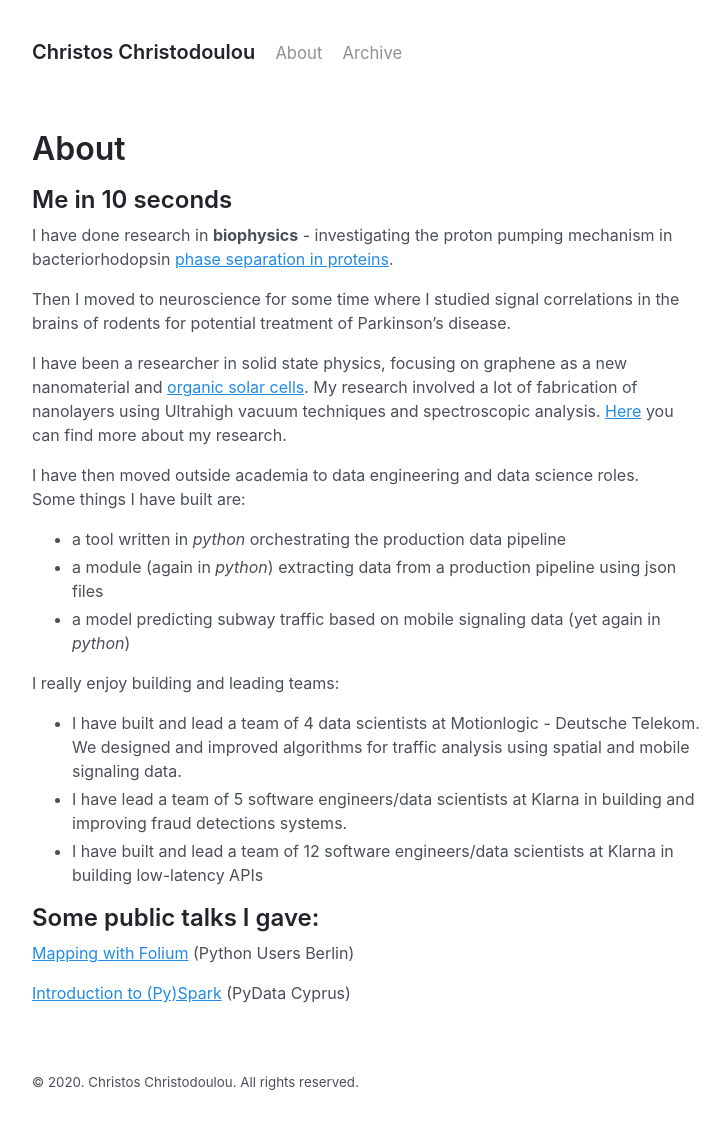
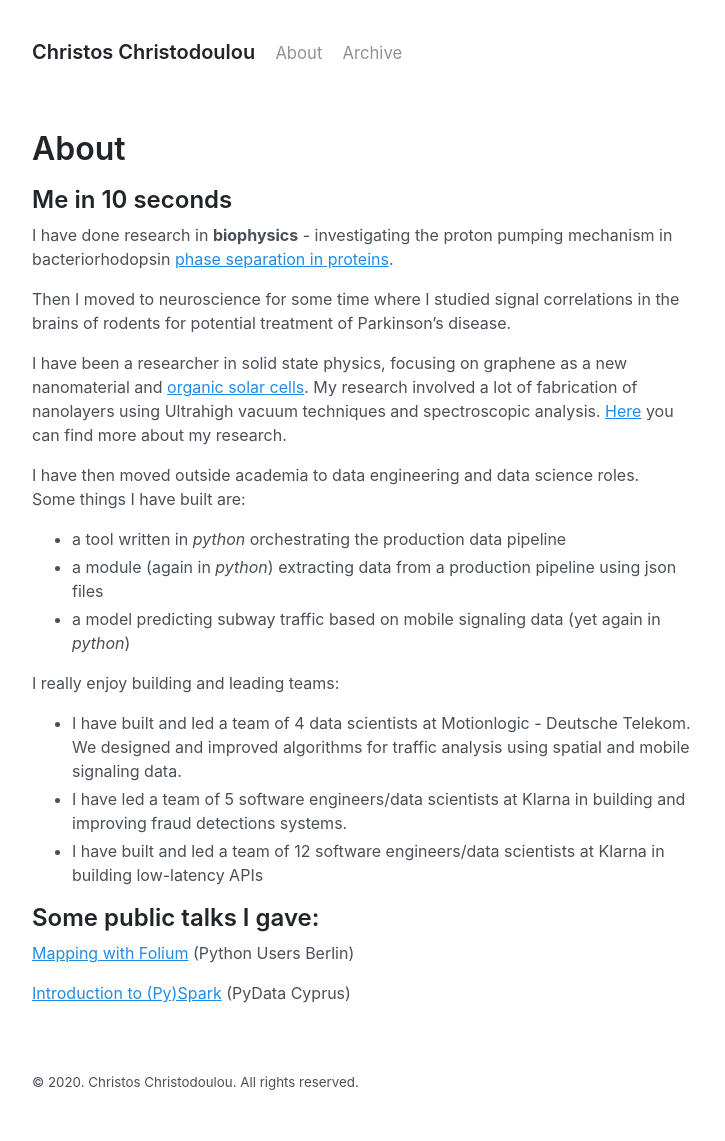
Before and after one commit to chr7stos/chr7stos.github.io, a Jekyll site: the page built from about.md, in a window 1280 px wide. Shown: the whole page, without its empty margins (272-997 px from the left). Built offline with Jekyll 4.4.1, drawn with Linux system fonts in a browser that asks for light colours.

Commit message:
Update about.md

```diff
--- a/about.md
+++ b/about.md
@@ -20,9 +20,9 @@ Some things I have built are:
 - a model predicting subway traffic based on mobile signaling data (yet again in *python*)
 
 I really enjoy building and leading teams:
-- I have built and lead a team of 4 data scientists at Motionlogic - Deutsche Telekom. We designed and improved algorithms for traffic analysis using spatial and mobile signaling data.
-- I have lead a team of 5 software engineers/data scientists at Klarna in building and improving fraud detections systems.
-- I have built and lead a team of 12 software engineers/data scientists at Klarna in building low-latency APIs
+- I have built and led a team of 4 data scientists at Motionlogic - Deutsche Telekom. We designed and improved algorithms for traffic analysis using spatial and mobile signaling data.
+- I have led a team of 5 software engineers/data scientists at Klarna in building and improving fraud detections systems.
+- I have built and led a team of 12 software engineers/data scientists at Klarna in building low-latency APIs
 
 ## Some public talks I gave:
 [Mapping with Folium](https://www.meetup.com/Python-Users-Berlin-PUB/events/xmdjfmywpbmb/) (Python Users Berlin)
```
